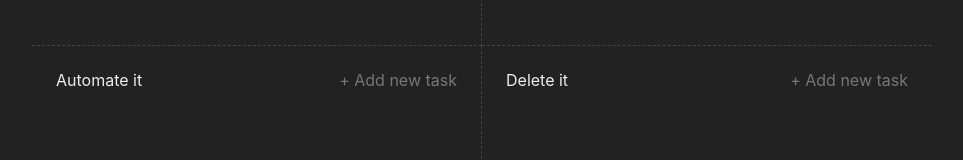
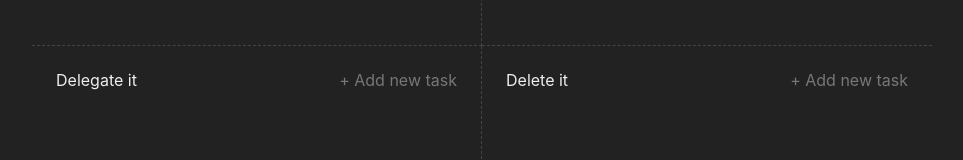
Before and after one commit to slowresonance/eisen, a React (Create React App) app: page / in a window 1280 px wide. Shown: the part 321-481 px from the top of the page, without its empty margins (158-1121 px from the left). Built offline with nearby package versions, Linux system fonts and the light colour scheme.

Commit message:
Changed Automate to Delegate

```diff
--- a/src/App.js
+++ b/src/App.js
@@ -20,7 +20,7 @@ const retrieveCells = () => {
     return [
       { type: "cell-1", title: "Do it" },
       { type: "cell-2", title: "Schedule it" },
-      { type: "cell-3", title: "Automate it" },
+      { type: "cell-3", title: "Delegate it" },
       { type: "cell-4", title: "Delete it" },
     ];
   }
```
